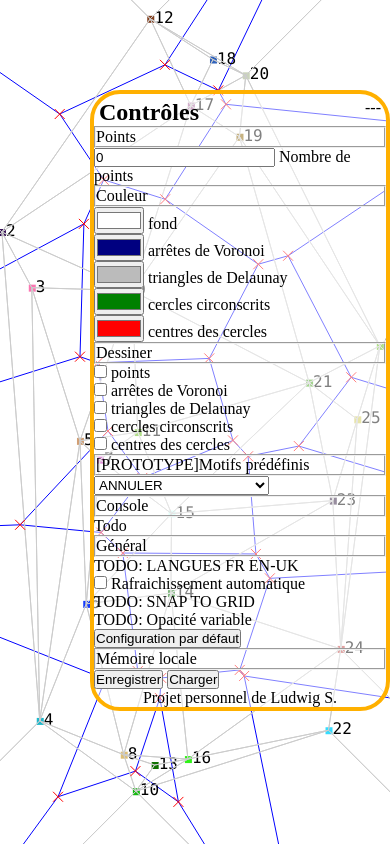
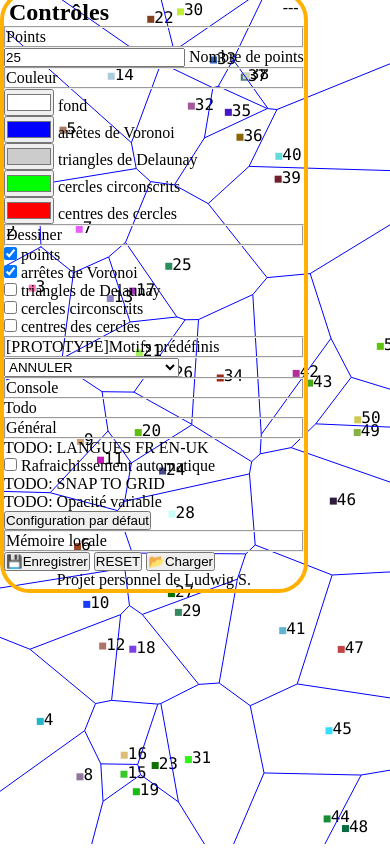
Before and after one commit to Ludwig-SCHAFER/Voronoi, a plain HTML site: page index.html in a window 390 px wide. Drawn offline with Linux system fonts and the light colour scheme.

Commit message:
Popup works, settings WIP
big progress !

```diff
--- a/circle.class.js
+++ b/circle.class.js
@@ -3,7 +3,7 @@
 class Circle {
 	constructor(center, radius, id)
 	{
-		this.center = new Point(center.x, center.y, center.color, center.id);
+		this.center = new Point(center.x, center.y, center.id);
 		this.radius = radius;
 		this.id = id;
 	}
@@ -18,7 +18,7 @@ class Circle {
 	{
 		ctx.strokeStyle = color;
 		ctx.beginPath();
-		ctx.arc(this.center.x, this.center.y, this.radius, 0, 3.2);//3.2 is Math.Pi rounded.
+		ctx.arc(this.center.x, c.height - this.center.y, this.radius, 0, 6.3);//6.3 is 2*Math.Pi rounded.
 		ctx.stroke();
 	}
 
--- /dev/null
+++ b/controls.js
@@ -0,0 +1,158 @@
+defaultSettings ={
+	points:25,
+	draw:{
+		points:true,
+		vertices:true,
+		triangles:false,
+		circumcircles:false,
+		centers:false
+	},
+	colors:{
+		background:'#ffffff',
+		points:'auto',
+		vertices:'#0000ff',
+		triangles:'#cccccc',
+		circumcircles:'#00ff00',
+		centers:'#ff0000',
+	},
+	settings:{
+		lang:'en',
+		langs:['en','fr'],
+		opacity:0,
+		preset:'set_00',
+		snap:true,
+		refresh:false
+	},
+	version:0.1
+};
+
+settings = {}; //global
+/**********************************************************************************************************************
+ *settings.*
+ **********************************************************************************************************************/
+function getSettings()
+{
+	let settingsLocale = localStorage.getItem('settings');
+	if(settingsLocale == null)
+	{
+		settings = defaultSettings;
+		setSettings();
+	}
+	else
+	{
+		settings = JSON.parse(settingsLocale);
+	}
+}
+
+function setSettings(){
+	localStorage.setItem('settings', JSON.stringify(settings));
+}
+
+function resetStorage()
+{
+	localStorage.removeItem('settings');
+}
+
+function initializeSettings()
+{
+	console.log("INIT initializeSettings")
+	let el;
+	//settings.colors.*
+	document.getElementById('points_amount').value = settings.points;
+	document.getElementById('color_background').value = settings.colors.background;
+	document.getElementById('color_vertices').value = settings.colors.vertices;
+	document.getElementById('color_triangles').value = settings.colors.triangles;
+	document.getElementById('color_circumcircles').value = settings.colors.circumcircles;
+	document.getElementById('color_circumcenters').value = settings.colors.centers;
+	//settings.draw.*
+	setCheckbox(draw_points, 			settings.draw.points);
+	setCheckbox(draw_vertices, 			settings.draw.vertices);
+	setCheckbox(draw_triangles, 		settings.draw.triangles);
+	setCheckbox(draw_circumcircles, 	settings.draw.circumcircles);
+	setCheckbox(draw_circumcenters, 	settings.draw.centers);
+}
+
+function setCheckbox(element, bit)
+{
+	bit ? element.setAttribute('checked', 'checked') : element.removeAttribute ('checked');
+}
+/**********************************************************************************************************************
+ *settings.draw.*
+ **********************************************************************************************************************/
+function drawPoints()
+{
+	settings.draw.points = !settings.draw.points;
+	redraw();
+}
+
+function drawVertices()
+{
+	settings.draw.vertices = !settings.draw.vertices;
+	redraw();
+}
+
+function drawTriangles()
+{
+	settings.draw.triangles = !settings.draw.triangles;
+	redraw();
+}
+
+function drawCircumcircles()
+{
+	settings.draw.circumcircles = !settings.draw.circumcircles;
+	redraw();
+}
+
+function drawCircumcenters()
+{
+	settings.draw.centers = !settings.draw.centers;
+	redraw();
+}
+
+/**********************************************************************************************************************
+ *settings.colors.*
+ **********************************************************************************************************************/
+function colorBackground()
+{
+	let el = document.getElementById('color_background');
+	settings.colors.background = el.value;
+	redraw();
+}
+
+function colorVertices()
+{
+	let el = document.getElementById('color_vertices');
+	settings.colors.vertices = el.value;
+	redraw();
+}
+
+function colorTriangles()
+{
+	let el = document.getElementById('color_triangles');
+	settings.colors.triangles = el.value;
+	redraw();
+}
+
+function colorCircumcircles()
+{
+	let el = document.getElementById('color_circumcircles');
+	settings.colors.circumcircles = el.value;
+	redraw();
+}
+
+function colorCircumcenters()
+{
+	let el = document.getElementById('color_circumcenters');
+	settings.colors.circumcenters = el.value;
+	redraw();
+}
+
+/**********************************************************************************************************************
+ *???
+ **********************************************************************************************************************/
+
+
+
+getSettings();
+initializeSettings();
+redraw();
--- a/index.html
+++ b/index.html
@@ -16,29 +16,29 @@
 			<main>
 				<form>
 					<fieldset>Points</fieldset>
-						<input type ="number" 	id="points_amount" 	name="points_amount" 	value="0" 	placeholder="50" 	onChange="changePointsAmount" />
+						<input type ="number" 	id="points_amount" 	name="points_amount" 	value="0" 	placeholder="50" 	onChange="changePointsAmount()" />
 						<label for="points_amount">Nombre de points</label><br />
 					<fieldset>Couleur</fieldset>
-						<input type="color" 	value="#ffffff" 	id="color_background" 		name="color_background" 	onChange="colorBackground" />
+						<input type="color" 	value="#ffffff" 	id="color_background" 		name="color_background" 	onChange="colorBackground()" />
 						<label for="color_background">fond</label><br />
-						<input type="color" 	value="#000080" 	id="color_Voronoi" 			name="color_Voronoi" 		onChange="colorVoronoi" />
+						<input type="color" 	value="#000000" 	id="color_vertices" 		name="color_vertices" 		onChange="colorVertices()" />
 						<label for="color_Voronoi">arrêtes de Voronoi</label><br />
-						<input type="color" 	value="#bbbbbb" 	id="color_triangles" 		name="color_triangles" 		onChange="colorTriangles" />
+						<input type="color" 	value="#000000" 	id="color_triangles" 		name="color_triangles" 		onChange="colorTriangles()" />
 						<label for="color_triangles">triangles de Delaunay</label><br />
-						<input type="color" 	value="#008000" 	id="color_circumcircles" 	name="color_circumcircles" 	onChange="colorCircumcircles" />
+						<input type="color" 	value="#000000" 	id="color_circumcircles" 	name="color_circumcircles" 	onChange="colorCircumcircles()" />
 						<label for="color_circumcircles">cercles circonscrits</label><br />
-						<input type="color" 	value="#ff0000" 	id="color_circumcenters" 	name="color_circumcenters" 	onChange="colorCircumcenters" />
+						<input type="color" 	value="#000000" 	id="color_circumcenters" 	name="color_circumcenters" 	onChange="colorCircumcenters()" />
 						<label for="color_circumcenters">centres des cercles</label><br />
 					<fieldset>Dessiner</fieldset>
-						<input type="checkbox" 	id="draw_points" 			name="draw_points" 			onChange="drawPoints" />
+						<input type="checkbox" 	id="draw_points" 			name="draw_points" 			onChange="drawPoints()" />
 						<label for="draw_points">points</label><br />
-						<input type="checkbox" 	id="draw_Voronoi" 			name="draw_Voronoi" 		onChange="drawVoronoi" />
-						<label for="draw_Voronoi">arrêtes de Voronoi</label><br />
-						<input type="checkbox" 	id="draw_triangles" 		name="draw_triangles" 		onChange="drawTriangles" />
+						<input type="checkbox" 	id="draw_vertices" 			name="draw_vertices" 		onChange="drawVertices()" />
+						<label for="draw_vertices">arrêtes de Voronoi</label><br />
+						<input type="checkbox" 	id="draw_triangles" 		name="draw_triangles" 		onChange="drawTriangles()" />
 						<label for="draw_triangles">triangles de Delaunay</label><br />
-						<input type="checkbox" 	id="draw_circumcircles" 	name="draw_circumcircles" 	onChange="drawCircumcircles" />
+						<input type="checkbox" 	id="draw_circumcircles" 	name="draw_circumcircles" 	onChange="drawCircumcircles()" />
 						<label for="draw_circumcircles">cercles circonscrits</label><br />
-						<input type="checkbox" 	id="draw_circumcenters" 	name="draw_circumcenters" 	onChange="drawCircumcenters" />
+						<input type="checkbox" 	id="draw_circumcenters" 	name="draw_circumcenters" 	onChange="drawCircumcenters()" />
 						<label for="draw_circumcenters">centres des cercles</label><br />
 					<fieldset>[PROTOTYPE]Motifs prédéfinis</fieldset>
 						<select>
@@ -54,14 +54,15 @@
 						Todo
 					<fieldset>Général</fieldset>
 						TODO: LANGUES FR EN-UK<br />
-						<input type="checkbox" 	id="auto_refresh" 			name="auto_refresh" 			onChange="toggleAutoRefresh" />
+						<input type="checkbox" 	id="auto_refresh" 			name="auto_refresh" 			onChange="toggleAutoRefresh()" />
 						<label for="auto_refresh">Rafraichissement automatique</label><br />
 						TODO: SNAP TO GRID<br />
 						TODO: Opacité variable<br />
 						<button>Configuration par défaut</button>
 					<fieldset>Mémoire locale</fieldset>
-						<button>Enregistrer</button>
-						<button>Charger</button>
+						<button type="button">💾Enregistrer</button>
+						<button type="button" onclick="resetStorage()">RESET</button>
+						<button type="button">📂Charger</button>
 				</form>
 			</main>
 			<footer>
@@ -73,6 +74,7 @@
 		<script type="text/javascript" src="triangle.class.js"></script>
 		<script type="text/javascript" src="point.class.js"></script>
 		<script type="text/javascript" src="voronoi.js"></script>
+		<script type="text/javascript" src="controls.js"></script>
 		<script type="text/javascript" src="popup_control.js"></script>
 	</body>
 </html>
--- a/popup_control.js
+++ b/popup_control.js
@@ -1,55 +1,71 @@
-/*
+/**********************************************************************************************************************
  * with some help from the internetz
  * source: https://stackoverflow.com/a/24050777
  *
  * I wasn't realizing i need the mouseup and mousemove events to be attached to the document.
  * This is so obvious, this fixes the input-to-display lag that causes cursor to move outside of the div element for one 100th of a second.
- */
+ **********************************************************************************************************************/
 
 
 
-/*
- * DOM and Events
- */
- let popup = document.getElementById("popup");
- //set the capture to #popup
+/**********************************************************************************************************************
+ *DOM and Events
+ **********************************************************************************************************************/
+let popup = document.getElementById("popup");
+//popup.classList.toggle("dropped");
+//set the capture to #popup
 popup.addEventListener('mousedown', mDown, true);
 //set the motion and release to @document (mouse can move away from #popup when shaken too fast)
 document.addEventListener('mouseup', mUp, true);
 document.addEventListener('mousemove', mMove, true);
 
-/*
+/**********************************************************************************************************************
  * Initial values
- */
+ **********************************************************************************************************************/
 let mousePosition;
 let offset = {x:0,y:0};
-let grid = {x:15,y:15};//grid used fro snapping
-let originalDimensions = {w:popup.offsetWidth, h:popup.offsetHeight}
 let dragged = false;
+let selected = false;
+let originalPosition = {left:0,top:0};
+let currentPosition = {left:0,top:0};
 
-/*
+/**********************************************************************************************************************
  * Event handling functions
- */
+ **********************************************************************************************************************/
 function mDown(e)
 {
-	dragged = true;
+	selected = true;
 	offset.x = this.offsetLeft - e.clientX;
 	offset.y = this.offsetTop - e.clientY;
-	originalDimensions = {w:popup.offsetWidth, h:popup.offsetHeight}
+ 	originalPosition = {left:popup.offsetLeft, top:popup.offsetTop}
 }
 
 function mUp(e)
 {
+	if(dragged)
+	{
+		popup.classList.toggle("dragged");
+		popup.classList.toggle("dropped");
+	}
+	selected = false;
 	dragged = false;
 }
 
 function mMove(e)
 {
 	e.preventDefault();
+	currentPosition = {left: e.clientX, top: e.clientY}
+	if((originalPosition.left != currentPosition.left || originalPosition.top != currentPosition.top ) && ! dragged && selected)
+	{
+		dragged = true;
+		popup.classList.toggle("dragged");
+		popup.classList.toggle("dropped");
+	}
+
 	if (dragged)
 	{
 		mousePosition = {x : e.clientX, y : e.clientY};
-		popup.style.left = Math.round((mousePosition.x + offset.x)/grid.x)*grid.x + 'px';
-		popup.style.top  = Math.round((mousePosition.y + offset.y)/grid.y)*grid.y + 'px';
+		popup.style.left = (mousePosition.x + offset.x) + 'px';
+		popup.style.top  = (mousePosition.y + offset.y) + 'px';
 	}
 }
--- a/style.css
+++ b/style.css
@@ -12,11 +12,12 @@ body{
 }
 #popup{
 	position: absolute;
-	left : 90px;
-	top : 90px ;
-	background:#ffffff80;
+	left : 0px;
+	top : -10px ;
+	/*background:#FFFFFFc0;*/
 	border-radius: 30px;
 	border:#FFB000 solid 4px;
+	/*filter: blur(5px);*/
 }
 #popup header {
 	margin:5px 5px 0 5px;
@@ -33,3 +34,28 @@ body{
 #popup main{
 	clear:both;
 }
+.dragged{
+	background:#AAAAAAc0;
+	box-shadow: 10px 10px 32px -1px rgba(0, 0, 0, 1);
+	opacity:0.5;
+	outline:#888888 dashed 2px;
+}
+.dropped{
+	background:#FFFFFFc0;
+	box-shadow: 10px 10px 32px -1px rgba(0, 0, 0, 0.75);
+}
+
+#popup{
+	cursor: move;
+}
+
+#popup:active{
+	cursor: cell;
+}
+
+#popup form *{
+	cursor: pointer;
+}
+#popup form *:not(fieldset):hover{
+	background:#eee;
+}
--- a/triangle.class.js
+++ b/triangle.class.js
@@ -6,7 +6,7 @@ class Triangle {
 		this.a = a;
 		this.b = b;
 		this.c = c;
-		this.circumcircle = new Circle(new Point(circumcircle.center.x, circumcircle.center.y,'white',this.id), circumcircle.radius, this.id) ;
+		this.circumcircle = new Circle(new Point(circumcircle.center.x, circumcircle.center.y, this.id), circumcircle.radius, this.id) ;
 		this.id = id;
 	}
 
--- a/voronoi.js
+++ b/voronoi.js
@@ -22,8 +22,8 @@ function generateRandomPoints(n)
 {
 	for(let i = 0; i < n; i++)
 	{
-		let x = Math.round(Math.random() * c.width * 100) / 100;
-		let y = Math.round(Math.random() * c.height * 100) / 100;
+		let x = Math.random() * c.width;
+		let y = Math.random() * c.height;
 
 		let r = Math.floor(Math.random() * 256);
 		let g = Math.floor(Math.random() * 256);
@@ -73,11 +73,16 @@ function consoleSeparator()
 }
 
 /*===========================================================================*/
+/*
 console.log('TODO : gerer polygones ocmmes objets');
 console.log('TODO : sauver PARAMETRES en obj - localstorage');
 console.log('TODO : ajouter un point au clic (option pour desactiver)');
 console.log('TODO : charger une image custom avec 0 points');
 console.log('TODO : image de fond à prévoir dans le script');
+
+//TODO : position de la fenêtre à sauvegarder
+//TODO en vue du coloriage des cellules, bouton : shuffle colors des points !
+/**/
 console.log("START");
 const c   = document.getElementById("canvas_voronoi");
 c.width = window.innerWidth;
@@ -89,7 +94,7 @@ let triangles = [];
 let circles = [];
 let pairs = [];
 
-const MAX_POINTS = 25;
+const MAX_POINTS = 50;
 
 //create array of points
 generateRandomPoints(MAX_POINTS);
@@ -112,7 +117,7 @@ function process()
 	circles = [];
 	pairs = [];
 
-	console.log('Start processing triangles');
+	//console.log('Start processing triangles');
 	for (let i = 0; i < points.length; i++)
 	{
 		done[i] = [];
@@ -174,17 +179,19 @@ function process()
 				//case when 2 points share the same y value, d1.a = infinty (vertical) since v1.x = 0 and we divise by this value :(
 				if(!isFinite(d1.a))
 				{
-					d1.a = 10000; console.log('woops, same Y value found', u, v, w);
+					d1.a = 10000;
+					console.log('woops, same Y value found', u, v, w);
 				}
 				//case when 2 points share the same y value, d2.a = infinty (vertical) since v2.x = 0 and we divise by this value :(
 				if(!isFinite(d2.a))
 				{
-					d2.a = 10000; console.log('woops, same Y value found', u, v, w);
+					d2.a = 10000;
+					console.log('woops, same Y value found', u, v, w);
 				}
 				d1.b = E.y - d1.a * E.x;
 				d2.b = F.y - d2.a * F.x;
 
-				let circumcircle = new Circle (new Point(0, 0, 'white', 0), 0);
+				let circumcircle = new Circle (new Point(0, 0, 0), 0);
 
 				circumcircle.center.x = (d2.b-d1.b)/(d1.a-d2.a);
 				circumcircle.center.y = d1.a * circumcircle.center.x + d1.b;
@@ -217,9 +224,9 @@ function process()
 			}//end for k
 		}//end for j
 	}//end for i
-	console.log('Stop processing triangles. Found ' +  triangles.length + '.');
+	//console.log('Stop processing triangles. Found ' +  triangles.length + '.');
 	//NOTE: The Delaunay flipping is done implicitly since we didnt allow a triangle to live if the circumcircle cointained a point not from the triangle itself!!!
-	console.log('Start pairing triangles');
+	//console.log('Start pairing triangles');
 	for (let i = 0; i < triangles.length; i++)
 	{
 		let t1 = triangles[i];
@@ -252,27 +259,60 @@ function process()
 			if(ctr == 2)
 			{
 				pairs.push({t1:t1.id, t2:t2.id});
-				ctx.strokeStyle = 'blue';
-				ctx.beginPath();
-				ctx.moveTo(t1.circumcircle.center.x, c.height- t1.circumcircle.center.y);
-				ctx.lineTo(t2.circumcircle.center.x, c.height- t2.circumcircle.center.y);
-				ctx.stroke();/**/
 			}
 		}
 	}
-	console.log('Stop pairing triangles. Paired ' + pairs.length + '.');
+	//console.log('Stop pairing triangles. Paired ' + pairs.length + '.');
 }
 process();
 
-points.forEach(p => p.drawAsSquare());
-points.forEach(p => p.drawNumber());
-triangles.forEach(t=> t.draw('#ccc'));
-triangles.forEach(t=> t.circumcircle.drawCenter('red'));
+function redraw()
+{
+	setSettings();
+
+	clearCanvas();
+
+	if(settings.draw.points)
+	{
+		points.forEach(p => p.drawAsSquare());
+		points.forEach(p => p.drawNumber());
+	}
+
+	if(settings.draw.triangles)
+	{
+		triangles.forEach(t=> t.draw(settings.colors.triangles));
+	}
+
+	if(settings.draw.circumcircles)
+	{
+		circles.forEach(c=> c.draw(settings.colors.circumcircles));
+	}
+
+	if(settings.draw.centers)
+	{
+		triangles.forEach(t=> t.circumcircle.drawCenter(settings.colors.centers));
+	}
+
+	if(settings.draw.vertices)
+	{
+		for (let i = 0; i < pairs.length; i++)
+		{
+			ctx.strokeStyle = settings.colors.vertices;
+			ctx.beginPath();
+			ctx.moveTo(triangles[pairs[i].t1].circumcircle.center.x, c.height- triangles[pairs[i].t1].circumcircle.center.y);
+			ctx.lineTo(triangles[pairs[i].t2].circumcircle.center.x, c.height- triangles[pairs[i].t2].circumcircle.center.y);
+			ctx.stroke();
+		}
+	}
+}
+
+function clearCanvas()
+{
+	c.width = c.width;
+}
 
 
-
-
-
+/*
 consoleSeparator();
 console.groupCollapsed('[LIST OF POINTS]');
 points.forEach(p => p.toConsole());
```
